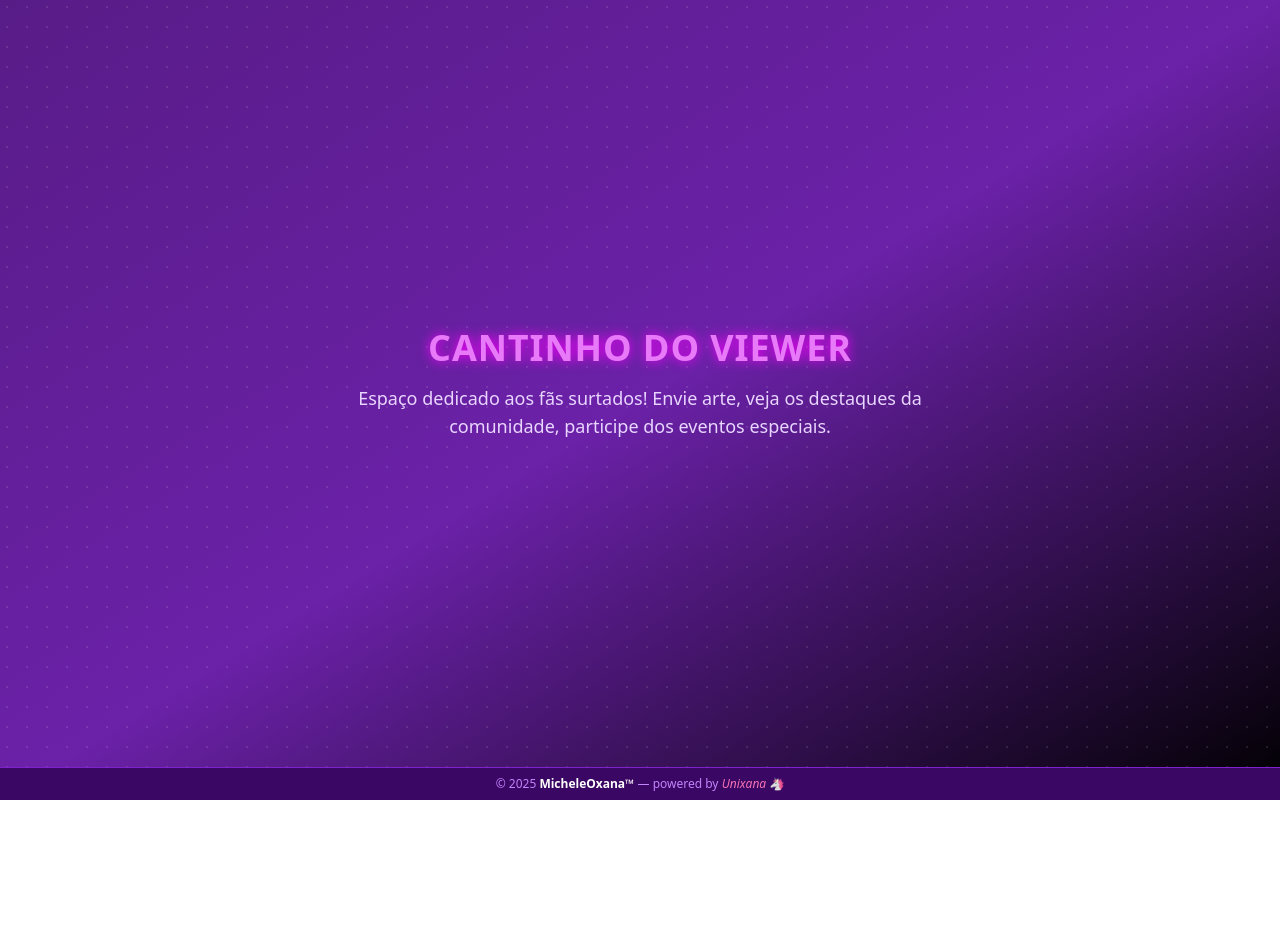
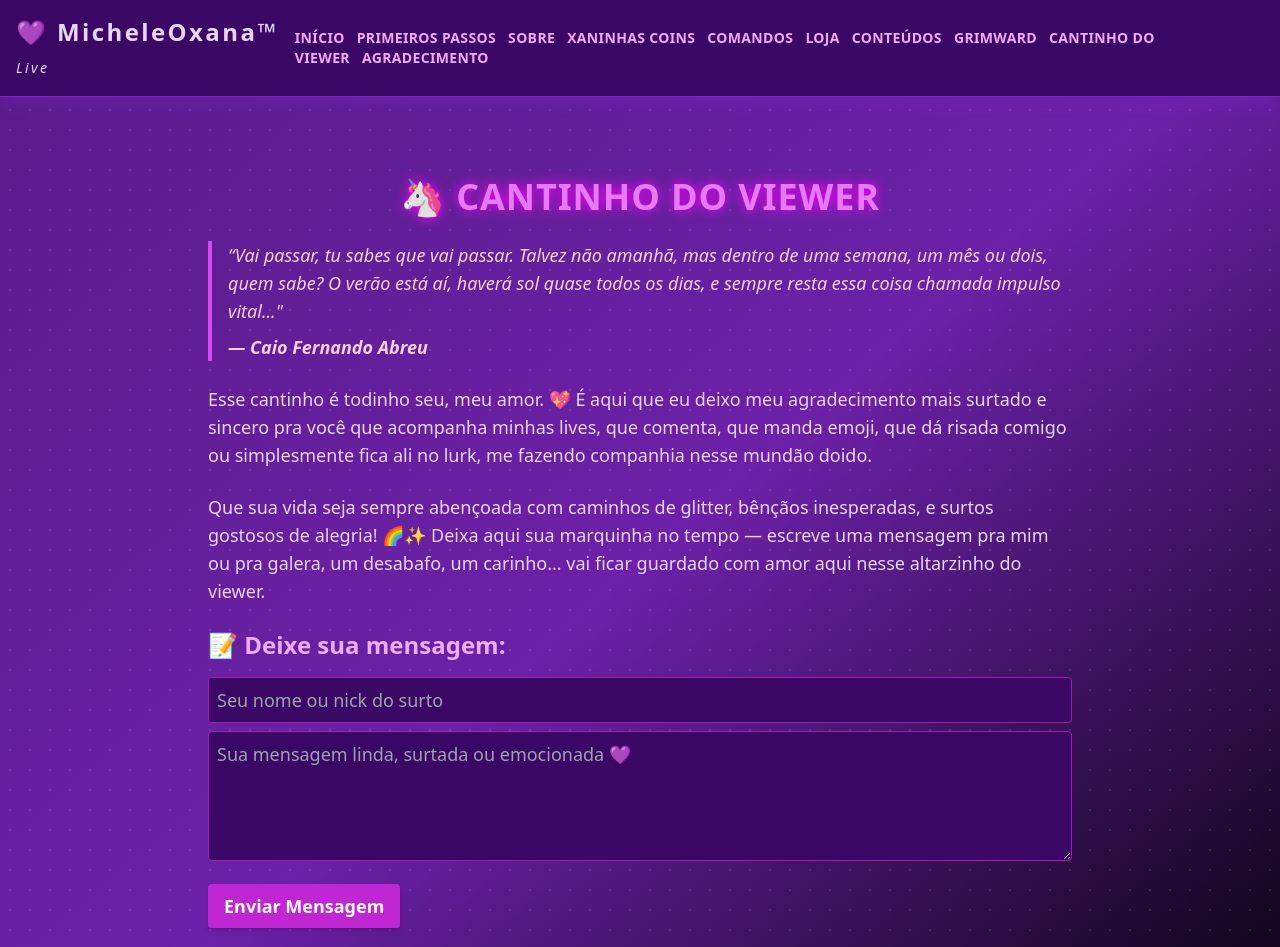
Before and after one commit to MicheleOxana/michele-site, a Next.js app: page /cantinho-do-viewer in a window 1280 px wide. Shown: the top 947 px of the page. Before the commit the page ends 800 px from the top, so only its background shows below. Built offline with nearby package versions, Linux system fonts and the light colour scheme.

Commit message:
✨ feat: adiciona página Cantinho do Viewer com mural de recados e layout glamouroso

```diff
--- a/pages/cantinho-do-viewer.tsx
+++ b/pages/cantinho-do-viewer.tsx
@@ -1,17 +1,106 @@
-import React from 'react';
+import React, { useEffect, useState } from 'react';
+import Link from 'next/link';
+
+interface Comentario {
+  nome: string;
+  mensagem: string;
+}
 
 export default function CantinhoDoViewer() {
+  const [comentarios, setComentarios] = useState<Comentario[]>([]);
+  const [nome, setNome] = useState('');
+  const [mensagem, setMensagem] = useState('');
+
+  const handleEnviar = () => {
+    if (!nome || !mensagem) return;
+    const novoComentario = { nome, mensagem };
+    setComentarios((prev) => [...prev, novoComentario]);
+    setNome('');
+    setMensagem('');
+  };
+
   return (
     <div className="min-h-screen bg-gradient-to-br from-purple-900 via-purple-800 to-black text-white flex flex-col font-sans relative overflow-hidden">
       <div className="absolute inset-0 pointer-events-none animate-glitter z-0"></div>
 
-      <main className="flex-1 flex flex-col justify-center items-center z-10 text-center px-4 py-20">
-        <h1 className="text-4xl font-bold text-fuchsia-400 drop-shadow-[0_0_6px_fuchsia] mb-4 uppercase tracking-wide">
-          Cantinho do Viewer
+      <header className="z-10 bg-purple-950 text-purple-200 p-4 flex items-center justify-between shadow-lg shadow-purple-700/30 border-b border-purple-700">
+        <h1 className="text-2xl font-bold tracking-widest">💜 MicheleOxana™ <span className="text-sm font-normal italic">Live</span></h1>
+        <nav className="space-x-3 text-sm font-bold tracking-wide uppercase text-fuchsia-300">
+          <Link href="/">Início</Link>
+          <Link href="/primeiros-passos">Primeiros Passos</Link>
+          <Link href="/sobre">Sobre</Link>
+          <Link href="/xaninhas-coins">Xaninhas Coins</Link>
+          <Link href="/comandos">Comandos</Link>
+          <Link href="/loja">Loja</Link>
+          <Link href="/conteudos">Conteúdos</Link>
+          <Link href="/grimward">Grimward</Link>
+          <Link href="/cantinho-do-viewer">Cantinho do Viewer</Link>
+          <Link href="/agradecimento">Agradecimento</Link>
+        </nav>
+      </header>
+
+      <main className="flex-1 flex flex-col justify-center items-center z-10 text-left px-4 py-20 max-w-4xl mx-auto">
+        <h1 className="text-4xl font-bold text-fuchsia-400 drop-shadow-[0_0_6px_fuchsia] mb-6 uppercase tracking-wide text-center">
+          🦄 Cantinho do Viewer
         </h1>
-        <p className="text-purple-200 max-w-2xl text-lg">
-          Espaço dedicado aos fãs surtados! Envie arte, veja os destaques da comunidade, participe dos eventos especiais.
-        </p>
+
+        <div className="text-purple-200 space-y-6 text-lg">
+          <blockquote className="italic border-l-4 border-fuchsia-500 pl-4 text-pink-200">
+            “Vai passar, tu sabes que vai passar. Talvez não amanhã, mas dentro de uma semana, um mês ou dois, quem sabe? O verão está aí, haverá sol quase todos os dias, e sempre resta essa coisa chamada impulso vital..."
+            <br />
+            <span className="block mt-2 font-bold">— Caio Fernando Abreu</span>
+          </blockquote>
+
+          <p>
+            Esse cantinho é todinho seu, meu amor. 💖
+            É aqui que eu deixo meu agradecimento mais surtado e sincero pra você que acompanha minhas lives, que comenta, que manda emoji, que dá risada comigo ou simplesmente fica ali no lurk, me fazendo companhia nesse mundão doido.
+          </p>
+
+          <p>
+            Que sua vida seja sempre abençoada com caminhos de glitter, bênçãos inesperadas, e surtos gostosos de alegria! 🌈✨
+            Deixa aqui sua marquinha no tempo — escreve uma mensagem pra mim ou pra galera, um desabafo, um carinho... vai ficar guardado com amor aqui nesse altarzinho do viewer.
+          </p>
+
+          <div className="mt-10">
+            <h2 className="text-2xl text-fuchsia-300 font-semibold mb-4">📝 Deixe sua mensagem:</h2>
+            <input
+              type="text"
+              placeholder="Seu nome ou nick do surto"
+              className="w-full p-2 mb-2 rounded bg-purple-950 border border-fuchsia-700 text-white"
+              value={nome}
+              onChange={(e) => setNome(e.target.value)}
+            />
+            <textarea
+              placeholder="Sua mensagem linda, surtada ou emocionada 💜"
+              className="w-full p-2 rounded bg-purple-950 border border-fuchsia-700 text-white mb-4"
+              rows={4}
+              value={mensagem}
+              onChange={(e) => setMensagem(e.target.value)}
+            ></textarea>
+            <button
+              onClick={handleEnviar}
+              className="bg-fuchsia-600 hover:bg-fuchsia-700 text-white font-bold py-2 px-4 rounded shadow-md"
+            >
+              Enviar Mensagem
+            </button>
+          </div>
+
+          <div className="mt-10">
+            <h2 className="text-2xl text-fuchsia-300 font-semibold mb-4">💌 Mensagens deixadas:</h2>
+            <div className="space-y-4">
+              {comentarios.length === 0 ? (
+                <p className="text-sm text-purple-400">Nenhuma mensagem ainda... Seja o primeirx a deixar seu recado ✨</p>
+              ) : (
+                comentarios.map((c, i) => (
+                  <div key={i} className="bg-purple-950/60 p-4 rounded border border-purple-700">
+                    <p className="text-fuchsia-400 font-bold">{c.nome}</p>
+                    <p className="text-purple-200 mt-1">{c.mensagem}</p>
+                  </div>
+                ))
+              )}
+            </div>
+          </div>
+        </div>
       </main>
 
       <footer className="z-10 bg-purple-950 text-purple-400 text-xs text-center py-2 border-t border-purple-700">
@@ -28,6 +117,9 @@ export default function CantinhoDoViewer() {
           background-size: 20px 20px;
           animation: glitter 40s linear infinite;
         }
+        .shadow-glow {
+          text-shadow: 0 0 6px rgba(255, 0, 255, 0.6), 0 0 10px rgba(255, 0, 255, 0.4);
+        }
       `}</style>
     </div>
   );
```
